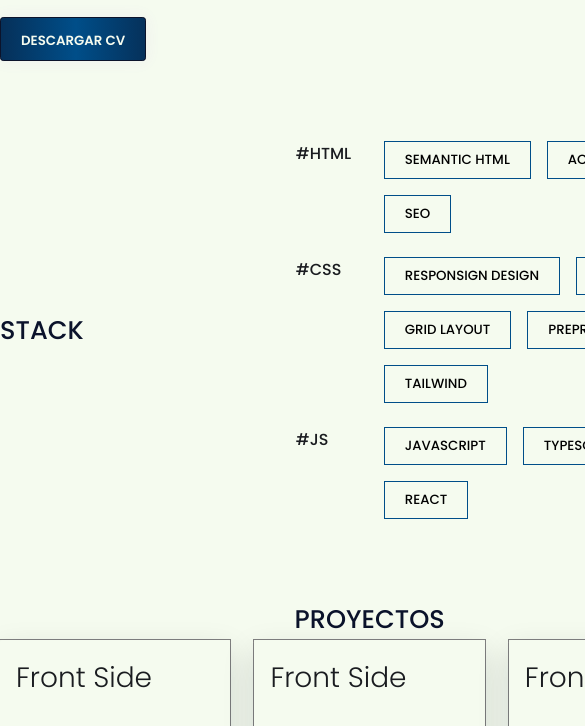
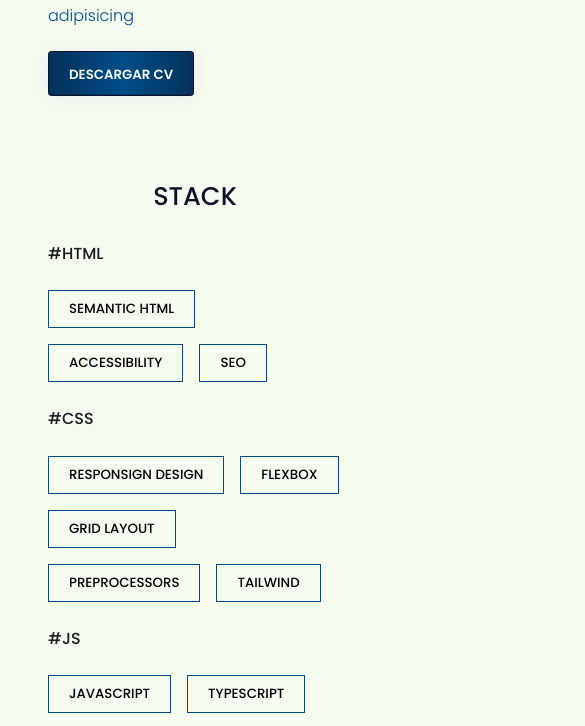
Before and after one commit to fcojavierlpzstudent/fcojavierlpzstudent.github.io, a website: page pug/index.pug in a window 390 px wide. Shown: the part 348-1074 px from the top of the page, 585 px wide, since content can reach past the window. Drawn offline with nearby package versions, Linux system fonts and the light colour scheme; files that its build step writes are made by us from their sources.

Commit message:
refactor(app): add media queries

```diff
--- a/pug/index.pug
+++ b/pug/index.pug
@@ -43,6 +43,7 @@ html(lang="en")
             button.btn-grad Descargar CV
           .about__right
             .about__photo
+              img(src="../img/profile.png" alt="profile")
 
         .stack(id="stack")
           h2.heading-3.stack__caption Stack
--- a/sass/_about.scss
+++ b/sass/_about.scss
@@ -1,6 +1,10 @@
 .about {
   display: flex;
   gap: 5rem;
+
+  @include respond(phone) {
+    gap: unset;
+  }
 
   &__left {
     min-inline-size: 45rem;
@@ -8,19 +12,22 @@
     display: flex;
     flex-direction: column;
     gap: 1.5rem;
-  }
 
-  &__right {
-    min-inline-size: 25rem;
+    @include respond(phone) {
+      min-inline-size: unset;
+    }
   }
 
   &__photo {
-    max-block-size: 30rem;
-    min-block-size: 20rem;
-    block-size: 100%;
-    block-size: auto;
-    background-color: var(--color-primary);
-    border-radius: 30% 70% 70% 30% / 30% 30% 70% 70% ;
+    @include respond(phone) {
+      display: none;
+    }
+
+    img {
+      max-width: 25rem;
+      border-radius: 5px;
+      box-shadow: 6px 6px 10px 1px var(--color-primary-light);
+    }
   }
 
   button {
--- a/sass/_base.scss
+++ b/sass/_base.scss
@@ -9,13 +9,6 @@
 
 // FONT VARIABLES
 $font-primary: 'Poppins', sans-serif;
-
-
-// RESPONSIVE BREAKPOINTS
-$bp-largest: 75em;   // 1200px
-$bp-large: 62.5em;   // 1000px
-$bp-medium: 50em;    // 800px;
-$bp-small: 37.5em;    // 600px;
 
 *,
 *::before,
@@ -29,14 +22,22 @@ html {
     box-sizing: border-box;
     font-size: 62.5%; // 10px/16px = 62.5% -> 1rem = 10px
 
-    @media only screen and (max-width: $bp-large) {
-        font-size: 50%;
+    // This defines what 1rem is
+    font-size: 62.5%; //1 rem = 10px; 10px/16px = 62.5%
+
+    @include respond(tab-land) { // width < 1200?
+        font-size: 56.25%; //1 rem = 9px, 9/16 = 50%
     }
 
-    /* * {
-      outline: .1px solid #809BCE;
-    } */
+    @include respond(tab-port) { // width < 900?
+        font-size: 50%; //1 rem = 8px, 8/16 = 50%
+    }
+
+    @include respond(big-desktop) {
+        font-size: 75%; //1rem = 12, 12/16
+    }
 }
+
 
 button:focus {
   outline: 0 !important;
@@ -72,6 +73,7 @@ body {
   max-width: 112rem;
   margin: 0 auto;
   min-height: 100vh;
+  padding: 0 6rem;
 }
 
 main {
--- a/sass/_header.scss
+++ b/sass/_header.scss
@@ -11,6 +11,10 @@
     block-size: 4.5rem;
     vertical-align: middle;
     cursor: pointer;
+
+    @include respond(phone) {
+      block-size: 2.5rem;
+    }
   }
 
   .nav {
@@ -26,6 +30,10 @@
     &__list {
       display: flex;
       gap: 1.5rem;
+
+      @include respond(phone) {
+        display: none;
+      }
     }
 
     &__list-item {
--- a/sass/_projects.scss
+++ b/sass/_projects.scss
@@ -6,8 +6,8 @@
 
   &__cards {
     display: grid;
-    grid-template-columns: repeat(3, 1fr);
-    column-gap: 3rem;
+    grid-template-columns: repeat(auto-fit, minmax(25rem, 1fr));
+    gap: 3rem;
   }
 }
 
--- a/sass/_stack.scss
+++ b/sass/_stack.scss
@@ -2,16 +2,31 @@
   display: flex;
   align-items: center;
 
+  @include respond(tab-port) {
+    flex-direction: column;
+    align-items: flex-start;
+    gap: 3rem;
+  }
+
   &__caption {
     flex: 1;
+
+    @include respond(tab-port) {
+      align-self: center;
+    }
   }
 
   &__stack {
     display: grid;
     inline-size: 60%;
     grid-template-columns: 10rem 1fr;
+    grid-template-columns: repeat(auto-fit, minmax(25rem, 1fr));
     column-gap: 1rem;
     row-gap: 3rem;
+
+    @include respond(tab-port) {
+      inline-size: 100%;
+    }
   }
 
 
--- a/sass/_typography.scss
+++ b/sass/_typography.scss
@@ -4,8 +4,16 @@
 
 .heading-jumbo {
   @extend %heading;
-  font-size: 8rem;
+  font-size: 7rem;
   line-height: 1.5;
+
+  @include respond(tab-port) {
+    font-size: 6.5rem;
+  }
+
+  @include respond(phone) {
+    font-size: 4.5rem;
+  }
 }
 
 .heading-1 {
@@ -41,6 +49,10 @@
   @extend %paragraph;
   font-size: 2.5rem;
   line-height: 3.9rem;
+
+  @include respond(tab-port) {
+    font-size: 2rem;
+  }
 }
 
 .typing {
--- /dev/null
+++ b/sass/abstracts/_mixins.scss
@@ -0,0 +1,32 @@
+
+// MEDIA QUERY MANAGER
+/*
+0 - 600px:      Phone
+600 - 900px:    Tablet portrait
+900 - 1200px:   Tablet landscape
+[1200 - 1800] is where our normal styles apply
+1800px + :      Big desktop
+
+$breakpoint arguement choices:
+- phone
+- tab-port
+- tab-land
+- big-desktop
+
+*/
+
+
+@mixin respond($breakpoint) {
+  @if $breakpoint == phone {
+      @media only screen and (max-width: 48em) { @content };    //600px
+  }
+  @if $breakpoint == tab-port {
+      @media only screen and (max-width: 56.25em) { @content };     //900px
+  }
+  @if $breakpoint == tab-land {
+      @media only screen and (max-width: 75em) { @content };    //1200px
+  }
+  @if $breakpoint == big-desktop {
+      @media only screen and (min-width: 112.5em) { @content };    //1800
+  }
+}
--- a/sass/main.scss
+++ b/sass/main.scss
@@ -1,3 +1,5 @@
+@import "abstracts/mixins";
+
 @import "base";
 @import "typography";
 @import "utils";
```
Also changed, not shown: css/style.css, img/profile.png (added), index.html.
